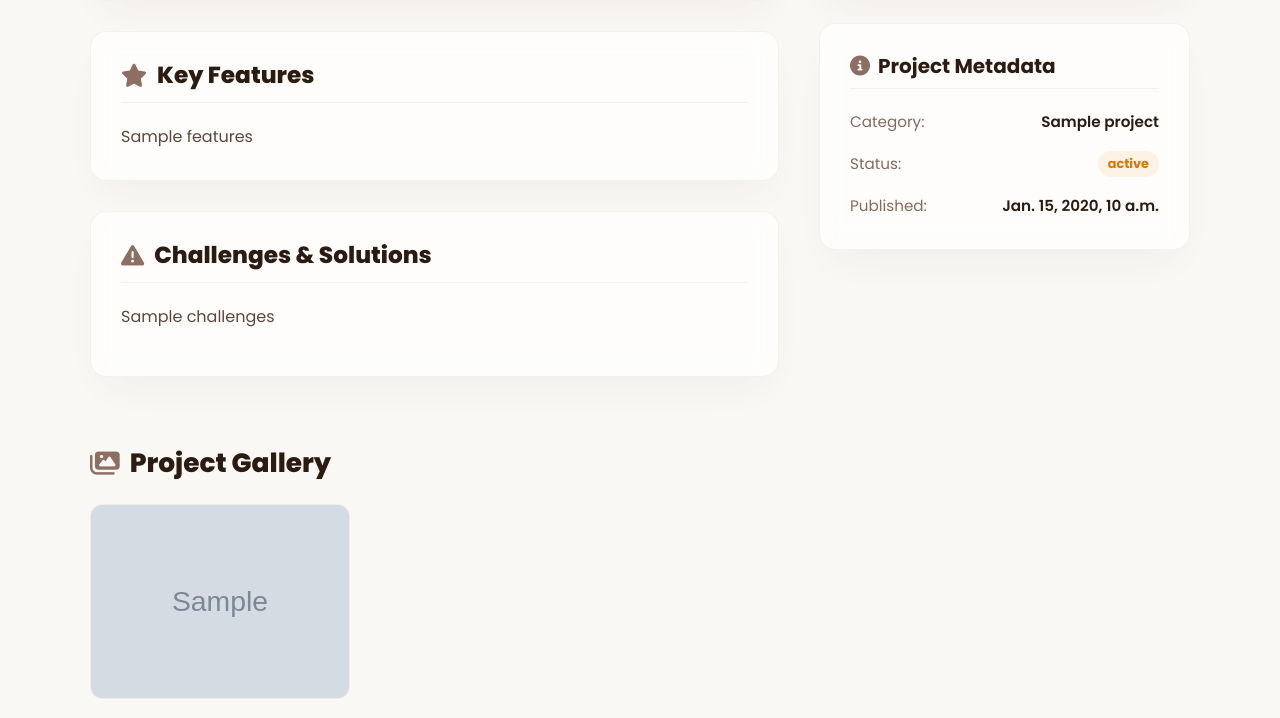
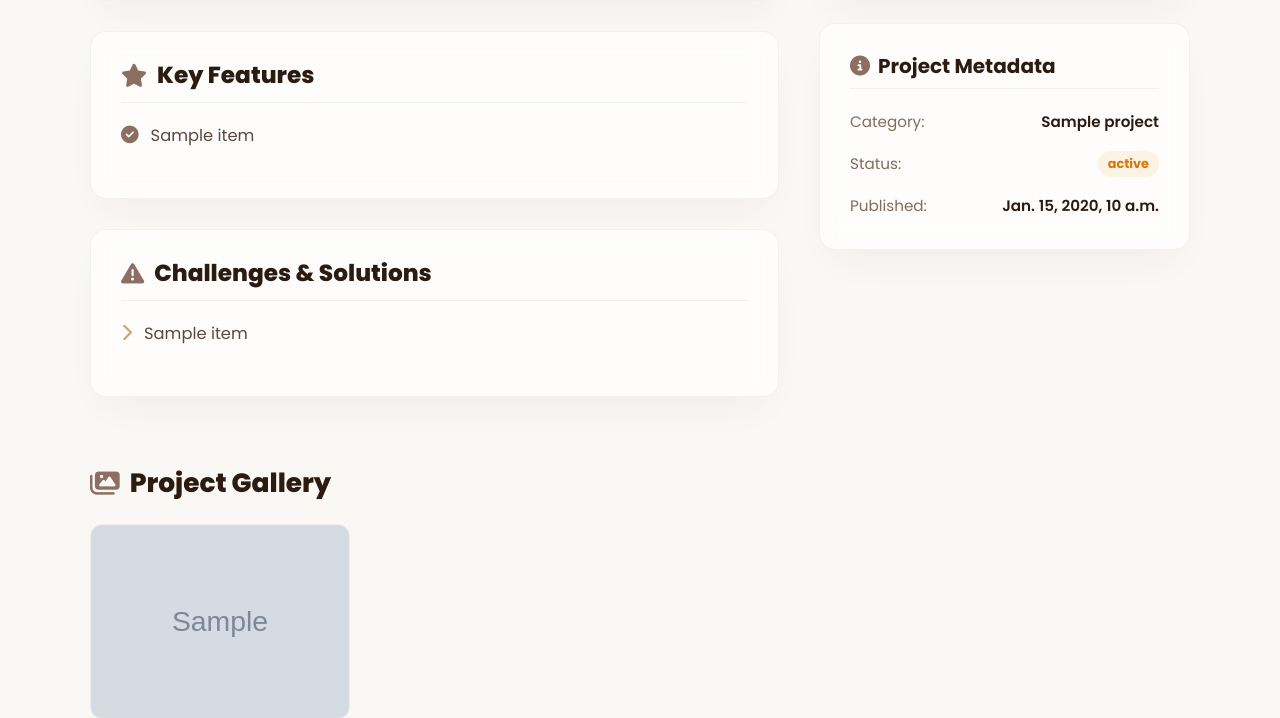
Before and after one commit to bharathkumarkarri/Portfolio, a Django app: template jobs/templates/jobs/project.html in a window 1280 px wide. Shown: the part 685-1403 px from the top of the page. Run offline with Django 5.2, Linux system fonts and the light colour scheme; tables that the repository leaves empty hold one stand-in row (values such as "Sample post"); the template is opened without the code that fills it: values that come from a table or form of the project are taken from there, most other values are stand-ins (such as "Sample title", 1, 10 or a date in 2020); grey boxes marked "Sample" are stand-in pictures; data that the repository does not hold is empty; parts of the project's set-up code (start-up, migrations or seed data) failed here and were passed over.

Commit message:
added points structure for projects

```diff
--- a/jobs/models.py
+++ b/jobs/models.py
@@ -50,6 +50,62 @@ class Job(models.Model):
 
     link = models.URLField(blank=True)
     gitlink = models.URLField(blank=True)
+
+    @property
+    def features_list(self):
+        return self._parse_points(self.features, split_on_comma=True)
+
+    @property
+    def challenges_list(self):
+        return self._parse_points(self.challenges, split_on_comma=False)
+
+    def _parse_points(self, text, split_on_comma=False):
+        if not text:
+            return []
+        import re
+
+        # Helper to strip HTML tags
+        def strip_tags(html):
+            cleaned = re.sub(r'<[^>]+>', '', html)
+            return cleaned.strip()
+
+        # Check if it contains HTML
+        if bool(re.search(r'<[^>]+>', text)):
+            # It has HTML. Let's try to extract heading-paragraph pairs:
+            pairs = re.findall(r'<h[1-6][^>]*>(.*?)</h[1-6]>\s*<p[^>]*>(.*?)</p>', text, re.DOTALL | re.IGNORECASE)
+            if pairs:
+                return [f"<strong>{strip_tags(h)}</strong>: {strip_tags(p)}" for h, p in pairs]
+
+            # If it contains HTML but not heading-paragraph pairs, let's see if there are list items:
+            lis = re.findall(r'<li[^>]*>(.*?)</li>', text, re.DOTALL | re.IGNORECASE)
+            if lis:
+                return [strip_tags(li) for li in lis]
+
+            # If it's just paragraphs, treat each paragraph as an item:
+            ps = re.findall(r'<p[^>]*>(.*?)</p>', text, re.DOTALL | re.IGNORECASE)
+            if ps:
+                return [strip_tags(p) for p in ps]
+
+            # Fallback if other HTML
+            return [strip_tags(text)]
+
+        # Split by newlines first
+        lines = [line.strip() for line in text.split('\n') if line.strip()]
+        if len(lines) > 1:
+            raw_items = lines
+        elif split_on_comma:
+            # Split by commas
+            raw_items = [item.strip() for item in text.split(',') if item.strip()]
+        else:
+            raw_items = [text.strip()]
+
+        cleaned_items = []
+        for item in raw_items:
+            # Strip leading bullet/list symbols
+            cleaned = re.sub(r'^(?:[•\-\*\+\u2022\u2023\u25E6\u2043\u204F]|\d+[\.\-\)]\s*)\s*', '', item).strip()
+            if cleaned:
+                cleaned_items.append(cleaned)
+        return cleaned_items
 
     def save(self, *args, **kwargs):
         if not self.slug:
--- a/jobs/templates/jobs/certificates_list.html
+++ b/jobs/templates/jobs/certificates_list.html
@@ -14,7 +14,7 @@
     <link rel="stylesheet" href="https://unpkg.com/aos@next/dist/aos.css" />
 
     <!-- Custom CSS -->
-    <link rel="stylesheet" href="{% static 'style.css' %}">
+    <link rel="stylesheet" href="{% static 'style.css' %}?v=1.2">
 </head>
 <body>
 
--- a/jobs/templates/jobs/home.html
+++ b/jobs/templates/jobs/home.html
@@ -15,7 +15,7 @@
   <link rel="stylesheet" href="https://unpkg.com/aos@next/dist/aos.css" />
 
   <!-- Custom CSS -->
-  <link rel="stylesheet" href="{% static 'style.css' %}">
+  <link rel="stylesheet" href="{% static 'style.css' %}?v=1.2">
 </head>
 
 <body>
@@ -158,7 +158,7 @@
             <div class="glass-card about-info-card" id="info-card-email">
               <div class="about-info-icon"><i class="fa-regular fa-envelope"></i></div>
               <div class="about-info-title">Email</div>
-              <div class="about-info-value" style="font-size: 0.85rem;">{{ profile.email }}</div>
+              <a href="mailto:{{ profile.email }}" class="about-info-value email-link" style="font-size: 0.85rem; text-decoration: none; color: inherit;">{{ profile.email }}</a>
             </div>
 
             <!-- Location Card -->
--- a/jobs/templates/jobs/project.html
+++ b/jobs/templates/jobs/project.html
@@ -14,7 +14,7 @@
     <link rel="stylesheet" href="https://unpkg.com/aos@next/dist/aos.css" />
 
     <!-- Custom CSS -->
-    <link rel="stylesheet" href="{% static 'style.css' %}">
+    <link rel="stylesheet" href="{% static 'style.css' %}?v=1.2">
 </head>
 <body>
 
@@ -134,7 +134,18 @@
                     <div class="project-section glass-card" data-aos="fade-up">
                         <h2 class="project-section-title"><i class="fa-solid fa-star"></i> Key Features</h2>
                         <div class="project-rich-content">
+                            {% if project.features_list %}
+                            <ul class="project-features-list">
+                                {% for item in project.features_list %}
+                                <li>
+                                    <span class="feature-icon-wrapper"><i class="fa-solid fa-circle-check"></i></span>
+                                    <span class="feature-text">{{ item }}</span>
+                                </li>
+                                {% endfor %}
+                            </ul>
+                            {% else %}
                             {{ project.features|safe }}
+                            {% endif %}
                         </div>
                     </div>
                     {% endif %}
@@ -144,7 +155,18 @@
                     <div class="project-section glass-card" data-aos="fade-up">
                         <h2 class="project-section-title"><i class="fa-solid fa-triangle-exclamation"></i> Challenges & Solutions</h2>
                         <div class="project-rich-content">
+                            {% if project.challenges_list %}
+                            <ul class="project-challenges-list">
+                                {% for item in project.challenges_list %}
+                                <li>
+                                    <span class="challenge-icon-wrapper"><i class="fa-solid fa-chevron-right"></i></span>
+                                    <span class="challenge-text">{{ item }}</span>
+                                </li>
+                                {% endfor %}
+                            </ul>
+                            {% else %}
                             {{ project.challenges|linebreaks }}
+                            {% endif %}
                         </div>
                     </div>
                     {% endif %}
--- a/jobs/templates/jobs/projects_list.html
+++ b/jobs/templates/jobs/projects_list.html
@@ -14,7 +14,7 @@
     <link rel="stylesheet" href="https://unpkg.com/aos@next/dist/aos.css" />
 
     <!-- Custom CSS -->
-    <link rel="stylesheet" href="{% static 'style.css' %}">
+    <link rel="stylesheet" href="{% static 'style.css' %}?v=1.2">
 </head>
 <body>
 
--- a/static/style.css
+++ b/static/style.css
@@ -561,7 +561,7 @@ h6 {
 }
 
 .about-info-card {
-  padding: 22px;
+  padding: 22px 14px;
   text-align: center;
   display: flex;
   flex-direction: column;
@@ -616,7 +616,19 @@ h6 {
   font-size: 0.92rem;
   font-weight: 600;
   color: var(--text-primary);
-  word-break: break-all;
+  word-break: normal;
+  overflow-wrap: anywhere;
+}
+
+.email-link {
+  transition: color var(--transition-speed) ease;
+  font-size: clamp(0.72rem, 1.8vw, 0.85rem) !important;
+  word-break: normal;
+  overflow-wrap: anywhere;
+}
+
+.email-link:hover {
+  color: var(--primary) !important;
 }
 
 /* ==========================================================================
@@ -1811,6 +1823,51 @@ h6 {
 
 .project-rich-content li {
   margin-bottom: 8px;
+}
+
+.project-rich-content .project-features-list,
+.project-rich-content .project-challenges-list {
+  list-style: none;
+  margin-left: 0;
+  margin-bottom: 20px;
+  padding: 0;
+  display: flex;
+  flex-direction: column;
+  gap: 14px;
+}
+
+.project-rich-content .project-features-list li,
+.project-rich-content .project-challenges-list li {
+  display: flex;
+  align-items: flex-start;
+  gap: 12px;
+  margin-bottom: 0;
+}
+
+.project-rich-content .feature-icon-wrapper,
+.project-rich-content .challenge-icon-wrapper {
+  display: inline-flex;
+  align-items: center;
+  justify-content: center;
+  margin-top: 3px;
+  flex-shrink: 0;
+}
+
+.project-rich-content .feature-icon-wrapper i {
+  color: var(--primary);
+  font-size: 1.1rem;
+}
+
+.project-rich-content .challenge-icon-wrapper i {
+  color: var(--accent);
+  font-size: 1.1rem;
+}
+
+.project-rich-content .feature-text,
+.project-rich-content .challenge-text {
+  font-size: 1.02rem;
+  line-height: 1.55;
+  color: var(--text-secondary);
 }
 
 /* Sidebar Info Cards */
```
